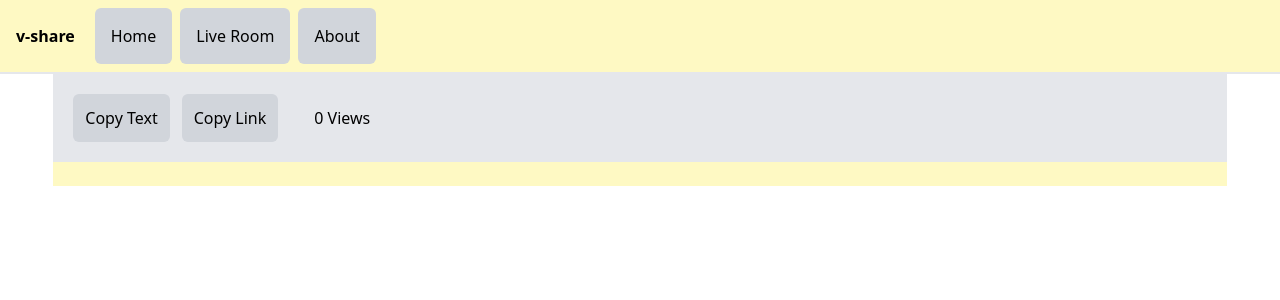
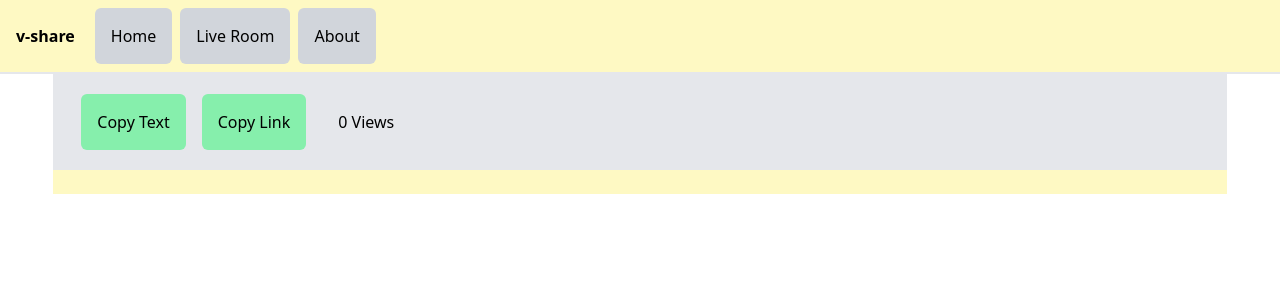
Before and after one commit to codechef924/v-share, a React (Vite) app: page /#/published/1 in a window 1280 px wide. Shown: the top 300 px of the page. Built offline with nearby package versions, Linux system fonts and the light colour scheme; no server answers; the database is empty.

Commit message:
seperated pages and components

```diff
--- /dev/null
+++ b/src/components/Button.tsx
@@ -0,0 +1,17 @@
+interface propType {
+  onClick: () => void;
+  text: string;
+}
+
+function Button(prop: propType) {
+  return (
+    <button
+      onClick={prop.onClick}
+      className="bg-green-300 p-4 rounded-md hover:bg-green-400 duration-500 mx-2"
+    >
+      {prop.text}
+    </button>
+  );
+}
+
+export default Button;
--- a/src/components/CreateRoom.tsx
+++ b/src/pages/CreateRoom.tsx
@@ -1,4 +1,5 @@
 import { useNavigate } from "react-router-dom";
+import Button from "../components/Button";
 
 function CreateRoom() {
   const navigate = useNavigate();
@@ -10,12 +11,7 @@ function CreateRoom() {
 
   return (
     <div className="text-center py-5">
-      <button
-        onClick={createLiveRoom}
-        className="bg-green-300 p-4 rounded-md hover:bg-green-400 duration-500"
-      >
-        Create Room
-      </button>
+      <Button onClick={createLiveRoom} text={"Create Room"} />
     </div>
   );
 }
--- a/src/components/LiveRoom.tsx
+++ b/src/pages/LiveRoom.tsx
@@ -61,6 +61,7 @@ function LiveRoom() {
       <div className="bg-gray-200 w-11/12 m-auto my-2 rounded-md p-2">
         <div className="buttons py-1 flex justify-between ">
           <span className="text-red-600 font-bold animate-pulse"></span>
+
           <button
             onClick={copyRoomId}
             className="bg-gray-300 p-4 rounded-md hover:bg-black duration-500 hover:text-white lg:w-1/12 md:w-2/12"
--- a/src/components/PublishedText.tsx
+++ b/src/pages/PublishedText.tsx
@@ -3,12 +3,11 @@ import { useLocation, useParams } from "react-router-dom";
 import { db } from "../firebase";
 import { useEffect, useRef, useState } from "react";
 import { ToastContainer, toast } from "react-toastify";
+import Button from "../components/Button";
 
 function PublishedText() {
   const { id } = useParams();
   const [text, setText] = useState<string>("Loading...");
-  const [textCopied, setTextCopied] = useState<boolean>(false);
-  const [linkCopied, setLinkCopied] = useState<boolean>(false);
   const [canCopy, setCanCopy] = useState<boolean>(true);
   const [views, setViews] = useState(0);
   const mainContentRef = useRef<HTMLDivElement>(null);
@@ -62,32 +61,22 @@ function PublishedText() {
     navigator.clipboard.writeText(
       mainContentRef.current ? mainContentRef.current.innerText : text
     );
-    setTextCopied(true);
+    toast("Text copied to clipboard");
   };
 
   const copyLink = () => {
     navigator.clipboard.writeText(
       "https://share.visheshpandey.com/#" + location.pathname
     );
-    setLinkCopied(true);
+    toast("Link Copied to clipboard");
   };
 
   return (
     <>
       <div className="w-11/12 m-auto bg-gray-200">
         <div className="controls p-5">
-          <button
-            onClick={copyText}
-            className="bg-gray-300 p-3 rounded-md hover:bg-yellow-100 duration-300"
-          >
-            {textCopied ? "Text Copied" : "Copy Text"}
-          </button>
-          <button
-            onClick={copyLink}
-            className="bg-gray-300 p-3 rounded-md mx-3 hover:bg-yellow-100 duration-300"
-          >
-            {linkCopied ? "Link Copied" : "Copy Link"}
-          </button>
+          <Button onClick={copyText} text={"Copy Text"} />
+          <Button onClick={copyLink} text={"Copy Link"} />
           <span className="p-3 rounded-md mx-3">{views} Views</span>
         </div>
 
--- a/src/components/ShareText.tsx
+++ b/src/pages/ShareText.tsx
@@ -65,6 +65,7 @@ function ShareText() {
               <label htmlFor="view-once">View Once? </label>
             </div>
           </div>
+
           <button
             onClick={generateUrl}
             className="bg-gray-300 p-4 rounded-md hover:bg-black duration-500 hover:text-white lg:w-1/12 md:w-2/12"
```
Also changed, not shown: src/App.tsx (+5 -5 lines), src/pages/About.tsx (renamed from src/components/About.tsx).
